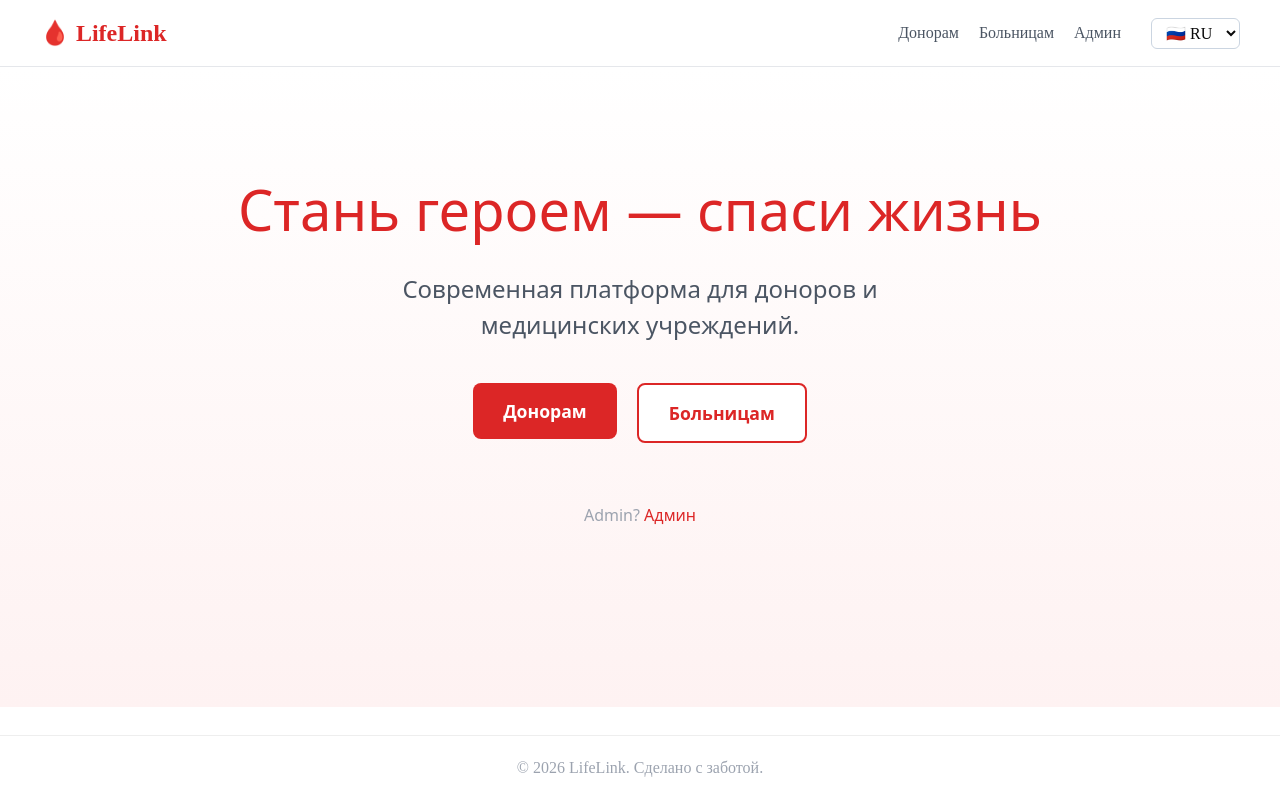
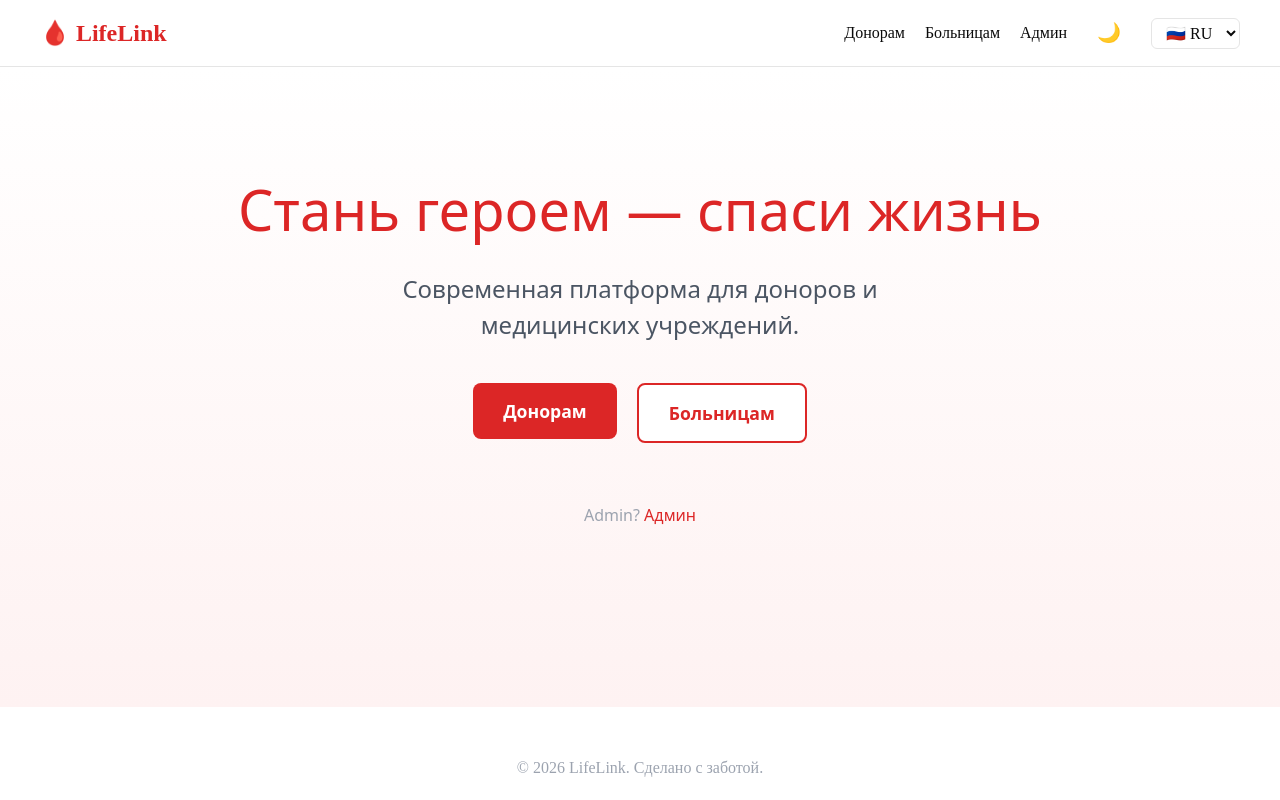
Before and after one commit to itsumonokanji/blood-donation-system, a Next.js app: page / in a window 1280 px wide. Built offline with nearby package versions, Linux system fonts and the light colour scheme.

Commit message:
Add dark mode and cleanup code for submission

```diff
--- a/app/Header.tsx
+++ b/app/Header.tsx
@@ -1,16 +1,19 @@
-"use client"; // Это позволяет нам менять язык по клику
+"use client";
 
 import Link from "next/link";
 import { useLanguage } from "@/app/LanguageContext";
+import { useTheme } from "@/app/ThemeContext"; // Импортируем тему
 
 export default function Header() {
   const { lang, setLang, t } = useLanguage();
+  const { theme, toggleTheme } = useTheme(); // Достаем переменные темы
 
   return (
     <header style={{
       padding: "15px 40px",
-      background: "white",
-      borderBottom: "1px solid #e5e7eb",
+      // Вместо white используем переменную из CSS
+      background: "var(--background)",
+      borderBottom: "1px solid var(--border)",
       display: "flex",
       justifyContent: "space-between",
       alignItems: "center"
@@ -20,9 +23,25 @@ export default function Header() {
       </Link>
 
       <nav style={{ display: "flex", gap: "20px", alignItems: "center" }}>
-        <Link href="/donor" style={{ textDecoration: "none", color: "#4b5563", fontWeight: 500 }}>{t.donor}</Link>
-        <Link href="/hospital" style={{ textDecoration: "none", color: "#4b5563", fontWeight: 500 }}>{t.hospital}</Link>
-        <Link href="/admin" style={{ textDecoration: "none", color: "#4b5563", fontWeight: 500 }}>{t.admin}</Link>
+        <Link href="/donor" style={{ textDecoration: "none", color: "var(--foreground)", fontWeight: 500 }}>{t.donor}</Link>
+        <Link href="/hospital" style={{ textDecoration: "none", color: "var(--foreground)", fontWeight: 500 }}>{t.hospital}</Link>
+        <Link href="/admin" style={{ textDecoration: "none", color: "var(--foreground)", fontWeight: 500 }}>{t.admin}</Link>
+
+        {/* КНОПКА ТЕМЫ */}
+        <button
+          onClick={toggleTheme}
+          style={{
+            fontSize: "1.2rem",
+            cursor: "pointer",
+            background: "none",
+            border: "none",
+            marginLeft: "10px",
+            display: "flex",
+            alignItems: "center"
+          }}
+        >
+          {theme === 'light' ? '🌙' : '☀️'}
+        </button>
 
         {/* ПЕРЕКЛЮЧАТЕЛЬ ЯЗЫКА */}
         <select
@@ -31,7 +50,9 @@ export default function Header() {
           style={{
             padding: "5px 10px",
             borderRadius: "6px",
-            border: "1px solid #cbd5e1",
+            border: "1px solid var(--border)",
+            background: "var(--background)",
+            color: "var(--foreground)",
             cursor: "pointer",
             marginLeft: "10px"
           }}
--- /dev/null
+++ b/app/ThemeContext.tsx
@@ -0,0 +1,47 @@
+"use client";
+import React, { createContext, useContext, useState, useEffect } from 'react';
+
+// Определяем, какие бывают темы
+type Theme = 'light' | 'dark';
+
+// Создаем сам Контекст (хранилище)
+const ThemeContext = createContext({
+  theme: 'light' as Theme,
+  toggleTheme: () => {}, // Это функция-заглушка для переключения
+});
+
+export const ThemeProvider = ({ children }: { children: React.ReactNode }) => {
+  const [theme, setTheme] = useState<Theme>('light');
+
+  // Этот эффект срабатывает один раз при загрузке сайта
+  useEffect(() => {
+    // Проверяем: может пользователь уже заходил и выбирал тему?
+    const savedTheme = localStorage.getItem('app_theme') as Theme;
+    if (savedTheme) {
+      setTheme(savedTheme);
+      // Применяем тему к тегу <html>, чтобы CSS её увидел
+      document.documentElement.setAttribute('data-theme', savedTheme);
+    }
+  }, []);
+
+
+  const toggleTheme = () => {
+    const newTheme = theme === 'light' ? 'dark' : 'light';
+    setTheme(newTheme);
+
+    // Сохраняем в память браузера
+    localStorage.setItem('app_theme', newTheme);
+
+    // Меняем атрибут на самом верху страницы
+    document.documentElement.setAttribute('data-theme', newTheme);
+  };
+
+  return (
+    <ThemeContext.Provider value={{ theme, toggleTheme }}>
+      {children}
+    </ThemeContext.Provider>
+  );
+};
+
+
+export const useTheme = () => useContext(ThemeContext);
--- a/app/admin/page.tsx
+++ b/app/admin/page.tsx
@@ -3,7 +3,7 @@
 import React, { useState, useEffect } from "react";
 import { Donor, Hospital, BloodRequest } from "@/types";
 import Stats from "@/components/ui/Stats";
-import { useLanguage } from "../LanguageContext"; // Импорт контекста
+import { useLanguage } from "../LanguageContext";
 
 interface Toast {
   id: number;
@@ -12,30 +12,24 @@ interface Toast {
 }
 
 export default function Home() {
-  const { t } = useLanguage(); // Подключаем переводы
+  const { t, lang } = useLanguage();
 
-  // --- СОСТОЯНИЕ (State) ---
   const [donors, setDonors] = useState<Donor[]>([]);
   const [hospitals, setHospitals] = useState<Hospital[]>([]);
   const [requests, setRequests] = useState<BloodRequest[]>([]);
   const [loading, setLoading] = useState(true);
   const [editingHospitalId, setEditingHospitalId] = useState<number | null>(null);
-
   const [matchedDonors, setMatchedDonors] = useState<{ requestId: number, list: Donor[] } | null>(null);
-
   const [form, setForm] = useState({ name: "", blood_group: "", location: "" });
   const [hospitalForm, setHospitalForm] = useState({ name: "", location: "", contact: "" });
   const [requestForm, setRequestForm] = useState({ hospital: "", blood_group: "" });
-
   const [editingId, setEditingId] = useState<number | null>(null);
   const [search, setSearch] = useState("");
   const [bloodFilter, setBloodFilter] = useState("");
   const [locationFilter, setLocationFilter] = useState("");
-
   const [toasts, setToasts] = useState<Toast[]>([]);
   const [queue, setQueue] = useState<Toast[]>([]);
 
-  // --- ЛОГИКА УВЕДОМЛЕНИЙ ---
   function showToast(message: string, type: Toast["type"] = "success") {
     const id = Date.now() + Math.random();
     setQueue((prev) => [...prev, { id, message, type }]);
@@ -52,7 +46,6 @@ export default function Home() {
     return () => clearTimeout(timer);
   }, [queue, toasts]);
 
-  // --- ЗАПРОСЫ К API ---
   const loadDonors = async () => {
     const res = await fetch("/api/donors");
     if (res.ok) setDonors(await res.json());
@@ -74,15 +67,13 @@ export default function Home() {
         setLoading(true);
         await Promise.all([loadDonors(), loadHospitals(), loadRequests()]);
       } catch (err) {
-        showToast("Server error", "error");
+        showToast(t.msgError, "error");
       } finally {
         setLoading(false);
       }
     };
     fetchAllData();
   }, []);
-
-  // --- ОБРАБОТЧИКИ (Handlers) ---
 
   function findDonorsForRequest(requestId: number, bloodGroup: string) {
     if (matchedDonors?.requestId === requestId) {
@@ -92,10 +83,8 @@ export default function Home() {
     const matches = donors.filter(d => d.blood_group === bloodGroup);
     setMatchedDonors({ requestId, list: matches });
     if (matches.length === 0) {
-      // Используем перевод для группы крови и сообщения "Не найдено"
       showToast(`${t.bloodGroup} ${bloodGroup} - ${t.msgError}`, "warning");
     } else {
-      // Используем ключ совместимости или просто сообщение об успехе
       showToast(`${t.compatibility} ${matches.length}`, "success");
     }
   }
@@ -135,43 +124,6 @@ export default function Home() {
     }
   }
 
-  async function handleHospitalSubmit(e: React.FormEvent) {
-    e.preventDefault();
-    const method = editingHospitalId ? "PUT" : "POST";
-    const body = editingHospitalId ? { id: editingHospitalId, ...hospitalForm } : hospitalForm;
-    try {
-      const res = await fetch("/api/hospitals", {
-        method,
-        headers: { "Content-Type": "application/json" },
-        body: JSON.stringify(body),
-      });
-      if (!res.ok) throw new Error();
-      setEditingHospitalId(null);
-      setHospitalForm({ name: "", location: "", contact: "" });
-      await loadHospitals();
-      showToast(t.msgSuccess, "success");
-    } catch {
-      showToast(t.msgError, "error");
-    }
-  }
-
-  async function addRequest(e: React.FormEvent) {
-    e.preventDefault();
-    try {
-      const res = await fetch("/api/requests", {
-        method: "POST",
-        headers: { "Content-Type": "application/json" },
-        body: JSON.stringify(requestForm),
-      });
-      if (!res.ok) throw new Error();
-      setRequestForm({ hospital: "", blood_group: "" });
-      await loadRequests();
-      showToast(t.msgSuccess, "success");
-    } catch {
-      showToast(t.msgError, "error");
-    }
-  }
-
   async function completeRequest(id: number) {
     try {
       const res = await fetch("/api/requests", {
@@ -181,17 +133,16 @@ export default function Home() {
       });
       if (!res.ok) throw new Error();
       await loadRequests();
-      showToast(t.btnClose, "success");
+      showToast(t.msgSuccess, "success");
     } catch {
       showToast(t.msgError, "error");
     }
   }
 
-  if (loading) return <div className="loader">Loading...</div>;
+  if (loading) return <div className="loader">...</div>;
 
   return (
     <div className="page-container">
-      {/* УВЕДОМЛЕНИЯ (Toasts) */}
       <div className="toast-wrapper">
         {toasts.map((toast) => (
           <div key={toast.id} className={`toast ${toast.type}`}>
@@ -201,30 +152,63 @@ export default function Home() {
       </div>
 
       <style jsx>{`
-        .page-container { padding: 40px; font-family: 'Segoe UI', sans-serif; max-width: 1200px; margin: 0 auto; }
+        .page-container {
+          padding: 40px;
+          max-width: 1200px;
+          margin: 0 auto;
+          background: var(--background);
+          color: var(--foreground);
+        }
         .toast-wrapper { position: fixed; top: 20px; right: 20px; display: flex; flex-direction: column; gap: 10px; z-index: 999; }
         .toast { padding: 12px 20px; border-radius: 8px; color: white; font-weight: 600; box-shadow: 0 4px 12px rgba(0,0,0,0.15); animation: slideIn 0.3s ease; }
         .success { background: #10b981; }
         .error { background: #ef4444; }
         .warning { background: #f59e0b; }
         @keyframes slideIn { from { transform: translateX(100%); } to { transform: translateX(0); } }
-        .loader { display: flex; justify-content: center; align-items: center; height: 100vh; font-size: 1.2rem; }
-        table { width: 100%; border-collapse: collapse; margin-bottom: 40px; background: white; border-radius: 8px; overflow: hidden; box-shadow: 0 1px 3px rgba(0,0,0,0.1); }
-        th, td { padding: 12px 15px; text-align: left; border-bottom: 1px solid #f0f0f0; }
-        th { background: #f8f9fa; font-weight: 600; }
-        input, select { padding: 10px; border: 1px solid #ddd; border-radius: 6px; font-size: 14px; }
+
+        .loader { display: flex; justify-content: center; align-items: center; height: 100vh; color: var(--foreground); }
+
+        table {
+          width: 100%;
+          border-collapse: collapse;
+          margin-bottom: 40px;
+          background: var(--card);
+          border-radius: 8px;
+          overflow: hidden;
+          color: var(--card-foreground);
+          border: 1px solid var(--border);
+        }
+        th, td { padding: 12px 15px; text-align: left; border-bottom: 1px solid var(--border); }
+        th { background: var(--muted); font-weight: 600; }
+
+        input, select {
+          padding: 10px;
+          border: 1px solid var(--border);
+          border-radius: 6px;
+          font-size: 14px;
+          background: var(--background);
+          color: var(--foreground);
+        }
+
         button { padding: 10px 15px; border-radius: 6px; border: none; cursor: pointer; font-weight: 500; transition: opacity 0.2s; }
         .btn-primary { background: #2563eb; color: white; }
         .btn-delete { background: #fee2e2; color: #dc2626; }
         .btn-edit { background: #fef3c7; color: #d97706; }
-        .filter-section { display: flex; gap: 15px; margin-bottom: 30px; background: #f3f4f6; padding: 20px; border-radius: 10px; }
-        .match-row { background: #f0f7ff; border-left: 4px solid #2563eb; }
+
+        .filter-section {
+          display: flex;
+          gap: 15px;
+          margin-bottom: 30px;
+          background: var(--muted);
+          padding: 20px;
+          border-radius: 10px;
+        }
+        .match-row { background: var(--accent); color: var(--accent-foreground); }
       `}</style>
 
       <h1>🩸 {t.adminTitle}</h1>
       <Stats donors={donors} requests={requests} />
 
-      {/* ФИЛЬТРЫ */}
       <div className="filter-section">
         <input
           type="text"
@@ -237,11 +221,9 @@ export default function Home() {
         <input placeholder={t.location + "..."} value={locationFilter} onChange={(e) => setLocationFilter(e.target.value)} />
       </div>
 
-      {/* ДОНОРЫ */}
       <section>
         <h2>🧑‍🤝‍🧑 {t.adminDonors}</h2>
         <form onSubmit={handleDonorSubmit} style={{ display: "flex", gap: 10, marginBottom: 20 }}>
-          {/* Заменили Name на t.colName */}
           <input
             placeholder={t.colName}
             value={form.name}
@@ -253,14 +235,12 @@ export default function Home() {
           </select>
           <input placeholder={t.location} value={form.location} onChange={(e) => setForm({ ...form, location: e.target.value })} />
 
-          {/* Заменили Update на динамический перевод */}
           <button type="submit" className="btn-primary">
             {editingId ? t.statusDone : t.btnReg}
           </button>
 
-          {/* Заменили Cancel на t.btnClose */}
           {editingId && (
-            <button type="button" onClick={() => setEditingId(null)}>
+            <button type="button" onClick={() => setEditingId(null)} style={{ background: "var(--muted)", color: "var(--foreground)" }}>
               {t.btnClose}
             </button>
           )}
@@ -269,7 +249,6 @@ export default function Home() {
         <table>
           <thead>
             <tr>
-              {/* Заменили ID и Name в заголовках */}
               <th>{t.colId}</th>
               <th>{t.colName}</th>
               <th>{t.bloodGroup}</th>
@@ -288,17 +267,17 @@ export default function Home() {
                   <td>{d.blood_group}</td>
                   <td>{d.location || "—"}</td>
                   <td>
+                    <div style={{ display: "flex", gap: "8px" }}>
                       <button className="btn-delete" onClick={() => deleteDonor(d.id!)}>
                         {t.btnDelete}
                       </button>
-                    {/* Кнопку Edit обычно заменяют на иконку или t.statusPending (если нет ключа Edit)
-                        Давай пока поставим t.tableAction или просто оставим как есть, если в словаре нет ключа "Изменить" */}
                       <button className="btn-edit" onClick={() => {
                         setEditingId(d.id!);
                         setForm({ name: d.name, blood_group: d.blood_group, location: d.location || "" });
                       }}>
-                      {t.colName === "Имя" ? "Ред." : "Edit"}
+                        {lang === 'ru' ? "Ред." : "Edit"}
                       </button>
+                    </div>
                   </td>
                 </tr>
               ))}
@@ -306,13 +285,11 @@ export default function Home() {
         </table>
       </section>
 
-      {/* ЗАЯВКИ */}
       <section>
         <h2>🩸 {t.adminRequests}</h2>
         <table>
           <thead>
             <tr>
-              {/* Заменили Hospital и Status */}
               <th>{t.colHospital}</th>
               <th>{t.bloodGroup}</th>
               <th>{t.colStatus}</th>
@@ -325,7 +302,6 @@ export default function Home() {
                 <tr>
                   <td>{r.hospital}</td>
                   <td><strong>{r.blood_group}</strong></td>
-                  {/* Теперь статусы Done и Pending берутся из словаря */}
                   <td>
                     {r.status === "done"
                       ? `✅ ${t.statusDone}`
@@ -359,7 +335,6 @@ export default function Home() {
                             ))}
                           </ul>
                         ) : (
-                          /* Заменили No matches на сообщение об ошибке/отсутствии */
                           <p>{t.msgError}</p>
                         )}
                       </div>
--- a/app/donor/page.tsx
+++ b/app/donor/page.tsx
@@ -21,7 +21,7 @@ export default function DonorPage() {
     });
     if (res.ok) {
       setIsRegistered(true);
-      // Сразу подгружаем профиль после регистрации
+
       checkProfile(name);
     }
   };
--- a/app/layout.tsx
+++ b/app/layout.tsx
@@ -1,8 +1,9 @@
 import type { Metadata } from "next";
 import { Geist, Geist_Mono } from "next/font/google";
 import "./globals.css";
-import { LanguageProvider } from "./LanguageContext"; // Импортируем провайдер
-import Header from "./Header"; // Сейчас создадим этот компонент
+import { LanguageProvider } from "./LanguageContext";
+import { ThemeProvider } from "./ThemeContext"; // Добавили импорт
+import Header from "./Header";
 
 const geistSans = Geist({
   variable: "--font-geist-sans",
@@ -14,7 +15,6 @@ const geistMono = Geist_Mono({
   subsets: ["latin"],
 });
 
-// Метаданные остаются тут, они важны для SEO и названия вкладки
 export const metadata: Metadata = {
   title: "LifeLink — Система донорства",
   description: "Поиск доноров и управление заявками крови",
@@ -28,21 +28,22 @@ export default function RootLayout({
   return (
     <html lang="ru" className="h-full">
       <body className={`${geistSans.variable} ${geistMono.variable} min-h-full flex flex-col antialiased`}>
-        {/* Оборачиваем ВЕСЬ сайт в провайдер языка */}
+        {/* Оборачиваем всё приложение в ThemeProvider */}
+        <ThemeProvider>
           <LanguageProvider>
 
-          {/* Мы вынесли шапку в отдельный файл Header.tsx, чтобы там работал "use client" */}
             <Header />
 
             <main style={{ flex: 1 }}>
               {children}
             </main>
 
-          <footer style={{ textAlign: "center", padding: "20px", color: "#9ca3af", borderTop: "1px solid #eee" }}>
+            <footer style={{ textAlign: "center", padding: "20px", color: "#9ca3af", borderTop: "1px solid var(--border-color)" }}>
               © 2026 LifeLink. Сделано с заботой.
             </footer>
 
           </LanguageProvider>
+        </ThemeProvider>
       </body>
     </html>
   );
--- a/types/index.ts
+++ b/types/index.ts
@@ -19,8 +19,8 @@ export interface Hospital {
 
 export interface BloodRequest {
   id: number;
-  hospital: string;      // <-- Убедись, что написано именно hospital
+  hospital: string;
   blood_group: string;
   status: "pending" | "done" | "open" | "closed";
-  location?: string;     // Необязательно, но полезно
+  location?: string;
 }
```
Also changed, not shown: app/globals.css (+6 -2 lines), app/hospital/page.tsx (+5 -5 lines), app/page.tsx (+7 -7 lines), components/ui/Stats.tsx (+6 -8 lines). Lines whose indentation alone changed are shown as unchanged.
